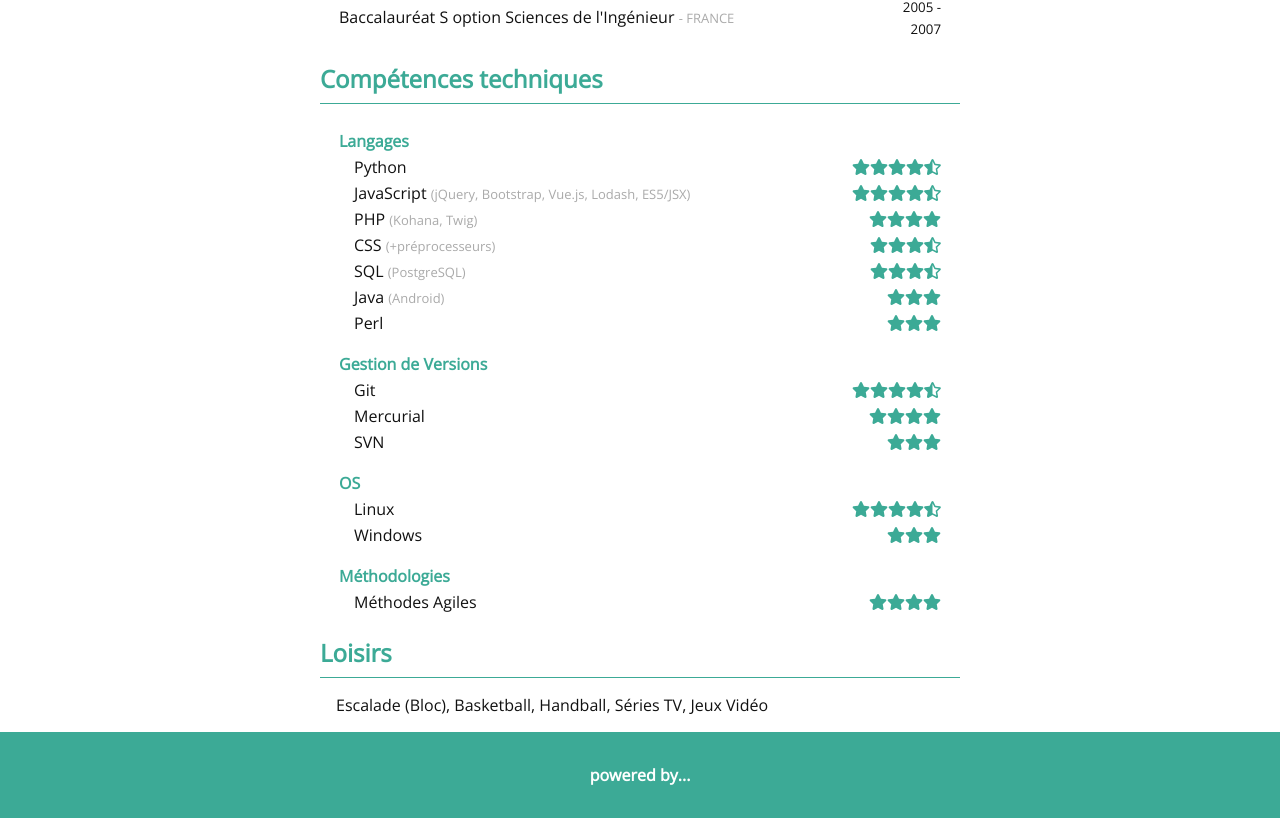
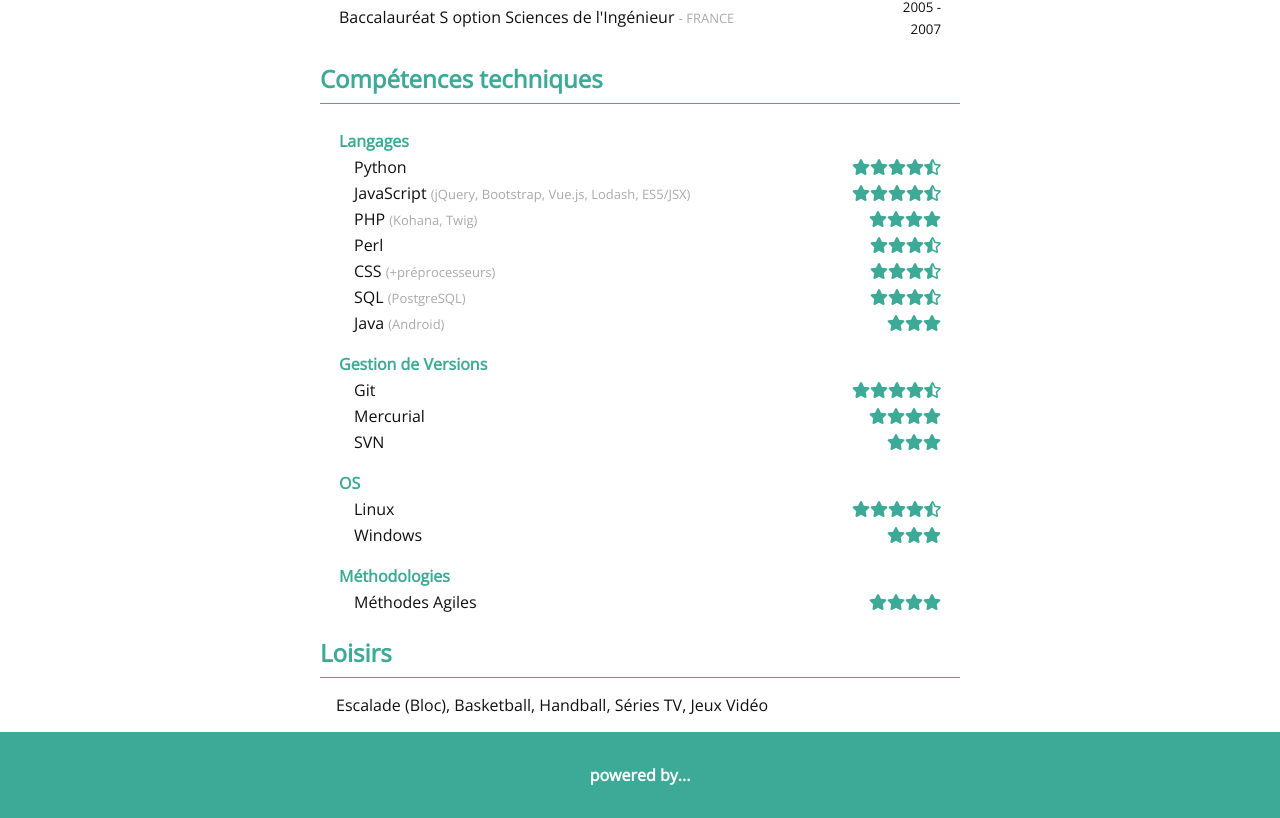
Before and after one commit to pogman-code/adrian-maurin.github.io, a Vue app: page /#/ in a window 1280 px wide. Shown: the part 1052-1870 px from the top of the page. Built offline with nearby package versions, Linux system fonts and the light colour scheme.

Commit message:
improve perl rating

```diff
--- a/src/store.js
+++ b/src/store.js
@@ -65,10 +65,10 @@ export default new Vuex.Store({
             lvl: 4.5
           },
           { title: 'PHP', frameworks: ['Kohana', 'Twig'], lvl: 4.0 },
+          { title: 'Perl', lvl: 3.5 },
           { title: 'CSS', frameworks: ['+préprocesseurs'], lvl: 3.5 },
           { title: 'SQL', frameworks: ['PostgreSQL'], lvl: 3.5 },
-          { title: 'Java', frameworks: ['Android'], lvl: 3.0 },
-          { title: 'Perl', lvl: 3.0 }
+          { title: 'Java', frameworks: ['Android'], lvl: 3.0 }
         ]
       },
       {
```
Also changed, not shown: 5 other files (tests, documents, lock files or other folders).
